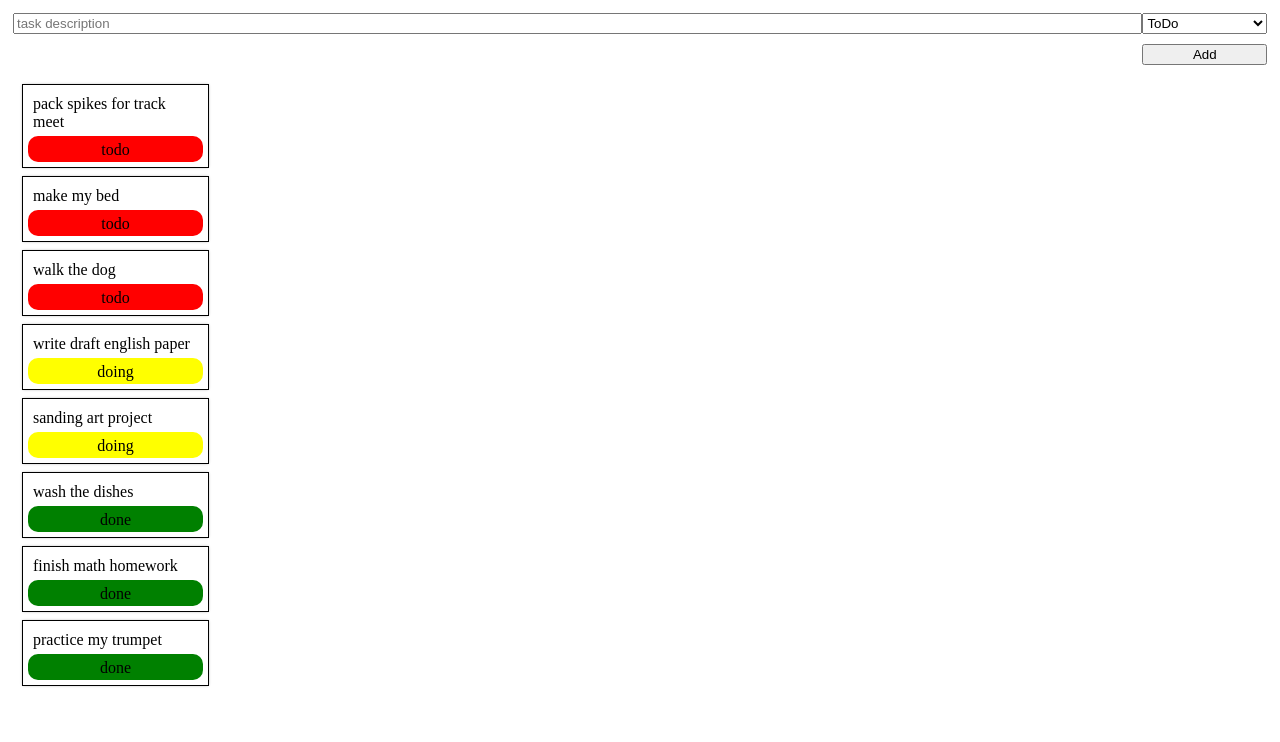
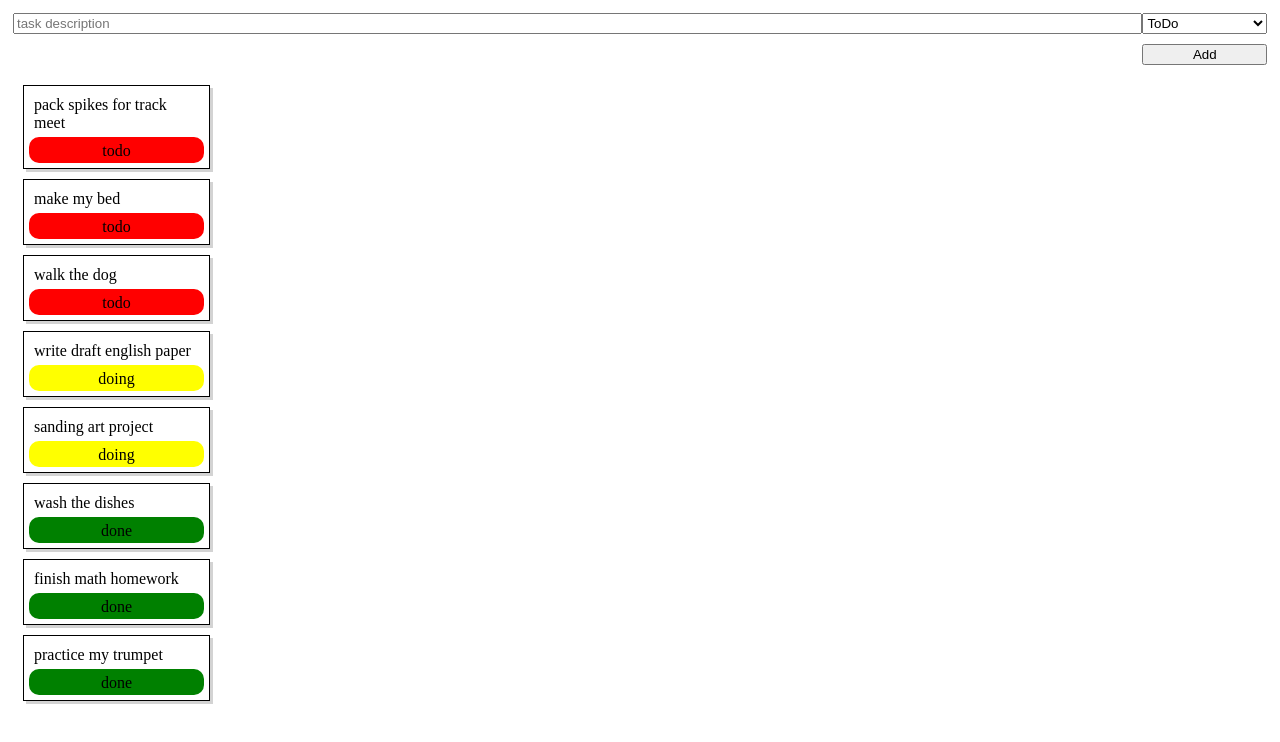
Before and after one commit to knightmoves-schools/capstone-077-kanban-board-story-card-cludley, a website: page index.html in a window 1280 px wide. Drawn offline with Linux system fonts and the light colour scheme.

Commit message:
changed outline and shadow

```diff
--- a/index.html
+++ b/index.html
@@ -6,9 +6,9 @@
     <link rel="stylesheet" href="style.css">
     <style>
         .card {
-            outline: 1px solid black;
+            border: 1px solid black;
             margin: 10px;
-            box-shadow: 0 0 3px gray;
+            box-shadow: 3px 3px 0px 0px lightgray;
             width: 175px;
         }
     </style>
```
